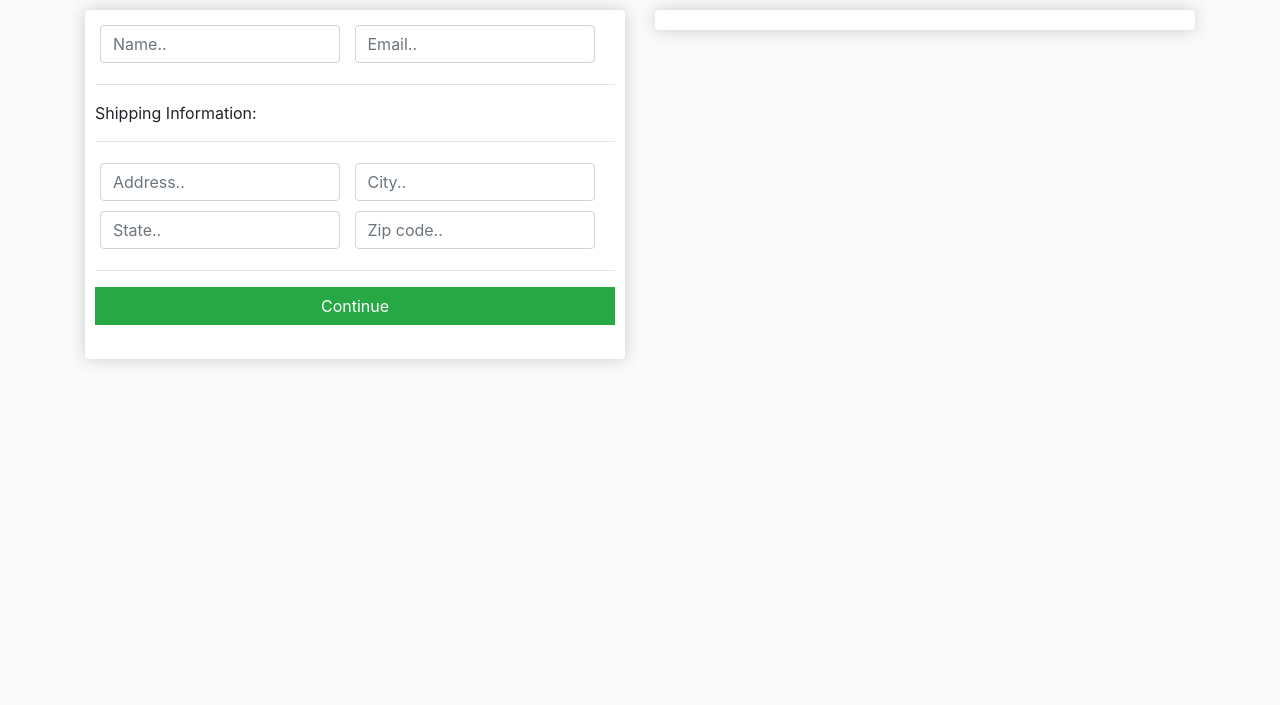
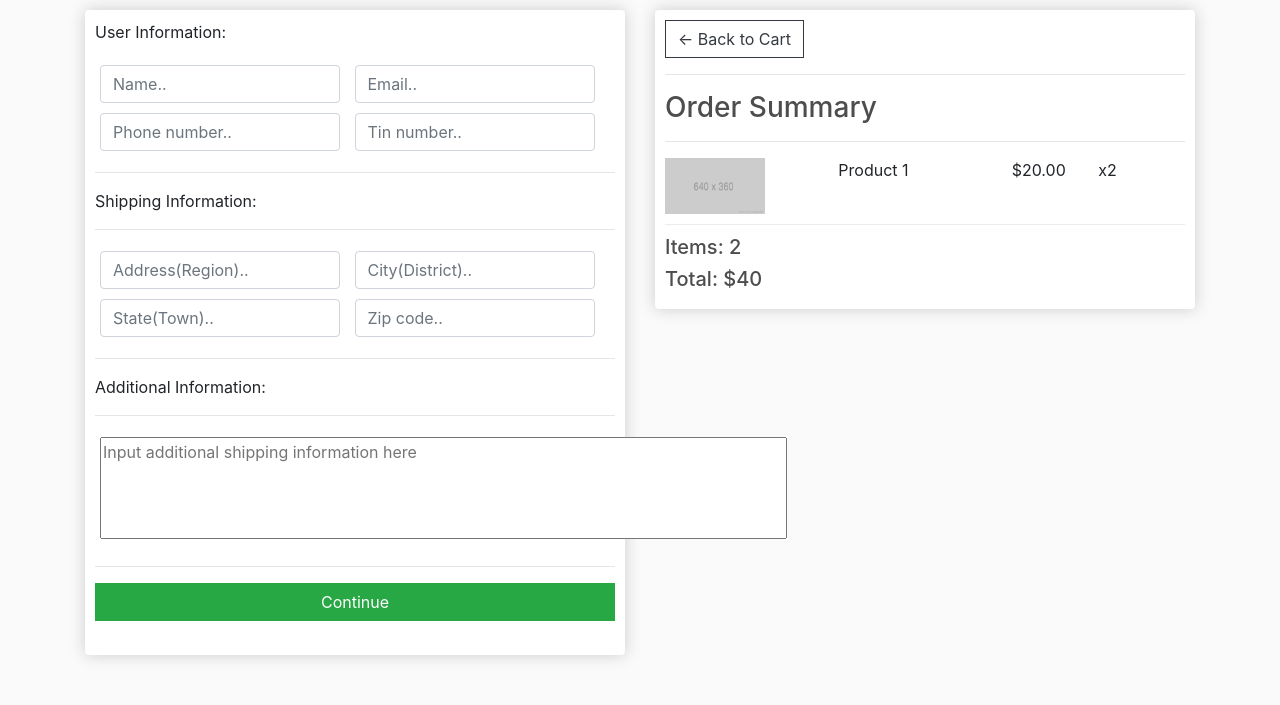
Before and after one commit to jenadiusnicholaus/e_store, a Django app: page /checkout/ in a window 1280 px wide. Shown: the part 95-800 px from the top of the page. Run offline with Django 3.2, Linux system fonts and the light colour scheme; some libraries are stand-ins or nearby versions.

Commit message:
main.css, and checkout.css

```diff
--- a/static/css/main.css
+++ b/static/css/main.css
@@ -111,15 +111,21 @@ h1,h2,h3,h4,h5,h6{
 
 
 
+/*****************************************************************/
+/********************* End of Cart.html CSS **********************/
+/*****************************************************************/
 
 
-
-
-
-
+/*****************************************************************/
+/****************** Beginning of Checkout.html CSS *******************/
+/*****************************************************************/
+.textarea {
+  overflow: auto;
+  resize: none;
+}
 
 
 
 /*****************************************************************/
-/********************* End of Cart.html CSS **********************/
+/********************* End of Checkout.html CSS **********************/
 /*****************************************************************/
--- a/store/Templates/store/checkout.html
+++ b/store/Templates/store/checkout.html
@@ -7,11 +7,19 @@
              <div class="box-element" id="form-wrapper">
                     <form id="form">
                         <div id="user-info">
+                            <p>User Information:</p>
                             <div class="form-field">
                                 <input required class="form-control" type="text" name="name" placeholder="Name..">
                             </div>
                             <div class="form-field">
                                 <input required class="form-control" type="email" name="email" placeholder="Email..">
+                            </div>
+                            <!-- Added Phone number-->
+                            <div class="form-field">
+                                <input required class="form-control" type="email" name="email" placeholder="Phone number..">
+                            </div>
+                            <div class="form-field">
+                                <input required class="form-control" type="email" name="email" placeholder="Tin number..">
                             </div>
                         </div>
 
@@ -20,18 +28,29 @@
                             <p>Shipping Information:</p>
                             <hr>
                             <div class="form-field">
-                                <input class="form-control" type="text" name="address" placeholder="Address..">
+                                <input class="form-control" type="text" name="address" placeholder="Address(Region)..">
                             </div>
                             <div class="form-field">
-                                <input class="form-control" type="text" name="city" placeholder="City..">
+                                <input class="form-control" type="text" name="city" placeholder="City(District)..">
                             </div>
                             <div class="form-field">
-                                <input class="form-control" type="text" name="state" placeholder="State..">
+                                <input class="form-control" type="text" name="state" placeholder="State(Town)..">
                             </div>
                             <div class="form-field">
                                 <input class="form-control" type="text" name="zipcode" placeholder="Zip code..">
                             </div>
                         </div>
+                        <!-- Additional information box-->
+                        <div id="additional-info">
+                            <hr>
+                            <p>Additional Information:</p>
+                            <hr>
+                            <div class="form-field">
+                                <textarea class="textarea" placeholder="Input additional shipping information here" name="Additional information" rows="4" cols="65" ></textarea>
+                            </div>
+                        </div>
+
+                        <!-- End of Additional information box -->
                         <hr>
                         <input id="form-button" class="btn btn-success btn-block" type="submit" value="Continue">
                     </form>
@@ -48,6 +67,19 @@
          <div class="col-lg-6">
              <div class="box-element">
 
+                 <a  class="btn btn-outline-dark" href="{% url 'cart' %}">&#x2190; Back to Cart</a>
+                <hr>
+                <h3>Order Summary</h3>
+                <hr>
+                <div class="cart-row">
+                    <div style="flex:2"><img class="row-image" src="{% static 'images/placeholder.png' %}"></div>
+                    <div style="flex:2"><p>Product 1</p></div>
+                    <div style="flex:1"><p>$20.00</p></div>
+                    <div style="flex:1"><p>x2</p></div>
+                </div>
+                <h5>Items:   2</h5>
+                <h5>Total:   $40</h5>
+
              </div>
          </div>
      </div>
```
